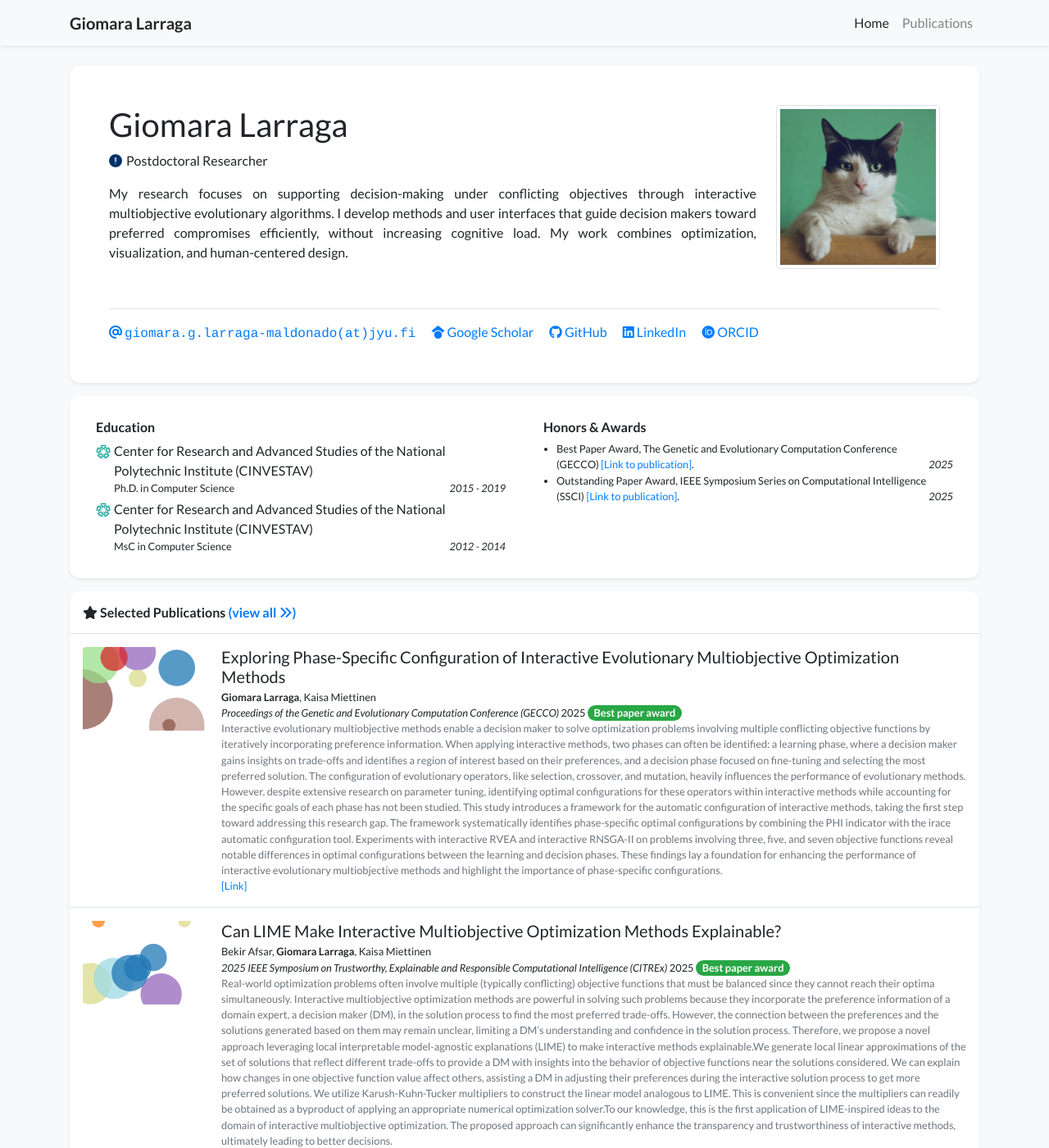
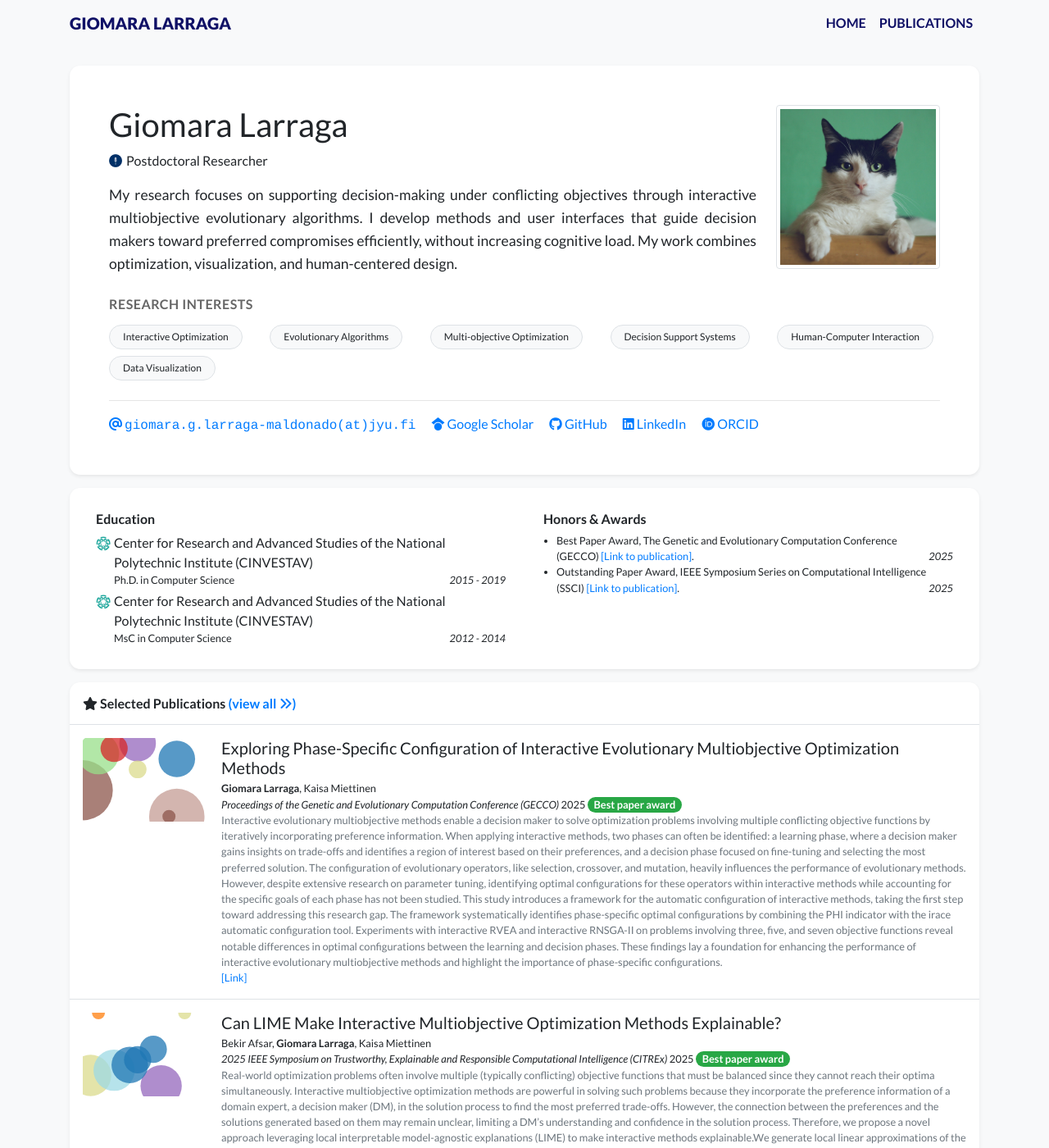
Before and after one commit to giomara-larraga/giomara-larraga.github.io, a Jekyll site: the page built from index.html, in a window 1280 px wide and 1400 px high. Shown: the whole window at 82% size. Built offline with Jekyll 4.4.1, drawn with Linux system fonts in a browser that asks for light colours; nearby versions of some CDN libraries; a style sheet for code colours, icons or effects is not loaded.

Commit message:
changes in style

```diff
--- a/_data/profile.yml
+++ b/_data/profile.yml
@@ -18,9 +18,23 @@ orcid: 0000-0001-8280-7040
 
 short_bio_text_justify: true
 short_bio: >-
-  <p>
-    My research focuses on supporting decision-making under conflicting objectives through interactive multiobjective evolutionary algorithms. I develop methods and user interfaces that guide decision makers toward preferred compromises efficiently, without increasing cognitive load. My work combines optimization, visualization, and human-centered design.
-  </p>
+  <div class="bio-content">
+    <p class="mb-4" style="font-size: 1.1rem; line-height: 1.6;">
+      My research focuses on supporting decision-making under conflicting objectives through interactive multiobjective evolutionary algorithms. I develop methods and user interfaces that guide decision makers toward preferred compromises efficiently, without increasing cognitive load. My work combines optimization, visualization, and human-centered design.
+    </p>
+
+    <div class="research-interests mt-4">
+      <h6 class="text-uppercase mb-3" style="letter-spacing: 0.5px; color: #666;">Research Interests</h6>
+      <div>
+        <span class="badge badge-pill badge-light border mr-2 mb-2 py-2 px-3" style="font-weight: 400;">Interactive Optimization</span>
+        <span class="badge badge-pill badge-light border mr-2 mb-2 py-2 px-3" style="font-weight: 400;">Evolutionary Algorithms</span>
+        <span class="badge badge-pill badge-light border mr-2 mb-2 py-2 px-3" style="font-weight: 400;">Multi-objective Optimization</span>
+        <span class="badge badge-pill badge-light border mr-2 mb-2 py-2 px-3" style="font-weight: 400;">Decision Support Systems</span>
+        <span class="badge badge-pill badge-light border mr-2 mb-2 py-2 px-3" style="font-weight: 400;">Human-Computer Interaction</span>
+        <span class="badge badge-pill badge-light border mr-2 mb-2 py-2 px-3" style="font-weight: 400;">Data Visualization</span>
+      </div>
+    </div>
+  </div>
 
 portrait_url: /assets/images/photos/portrait.jpg
 #portrait_caption: >-
--- a/assets/css/global.css
+++ b/assets/css/global.css
@@ -44,6 +44,28 @@ h1, h2, h3, h4, h5, h6,
 
 .navbar {
     opacity: 0.95;
+    background-color: #f8f9fa!important;
+    box-shadow: none !important;
+}
+
+.navbar-brand {
+    font-weight: 600;
+    color: #03045E !important;
+    text-transform: uppercase;
+}
+
+.navbar .nav-link {
+    font-weight: 600;
+    color: #03045E !important;
+    text-transform: uppercase;
+
+}
+
+.navbar .nav-link:hover {
+    font-weight: 700;
+    color: #0077b6 !important;
+    text-transform: uppercase;
+    text-decoration: underline;
 }
 
 .inline-badge {
```
